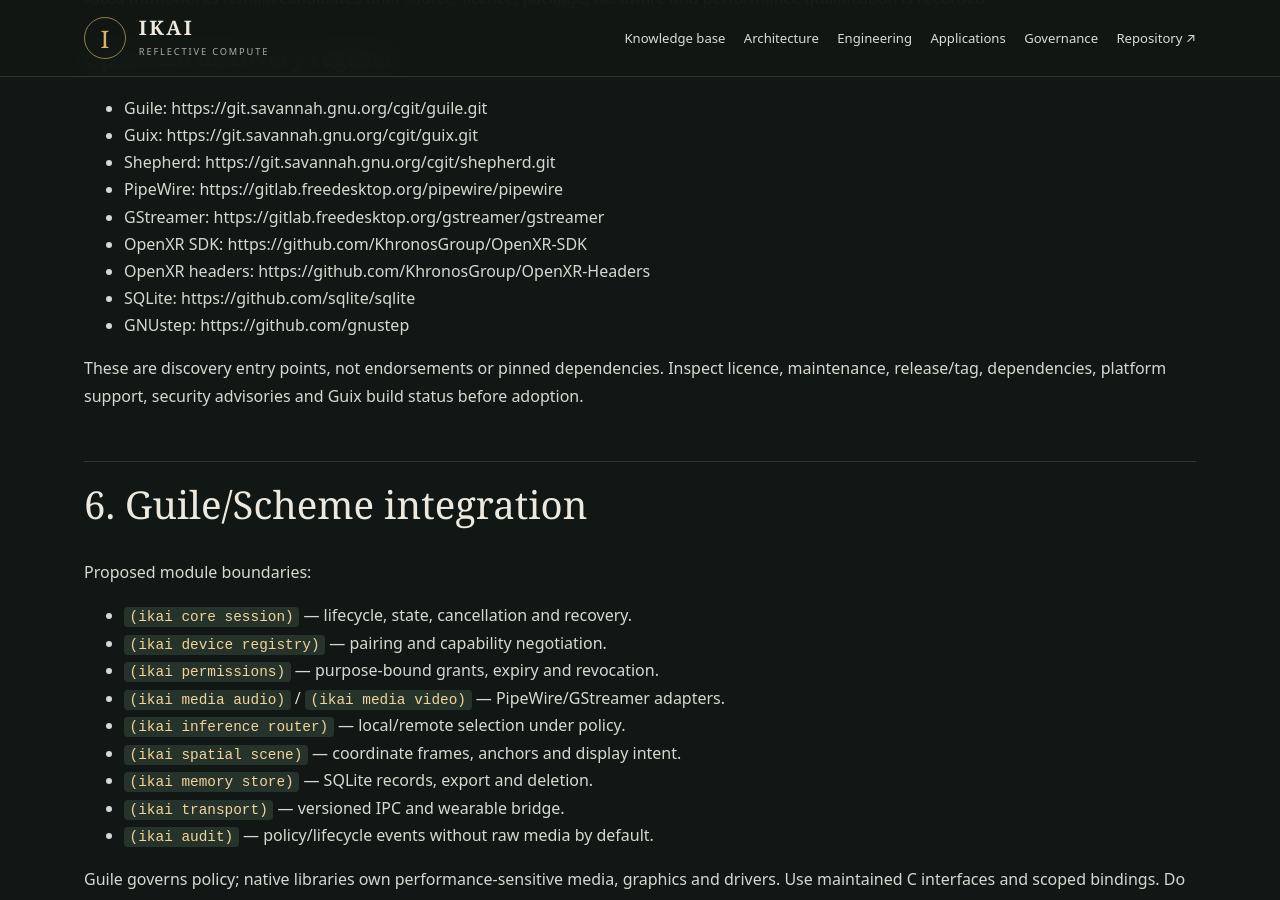
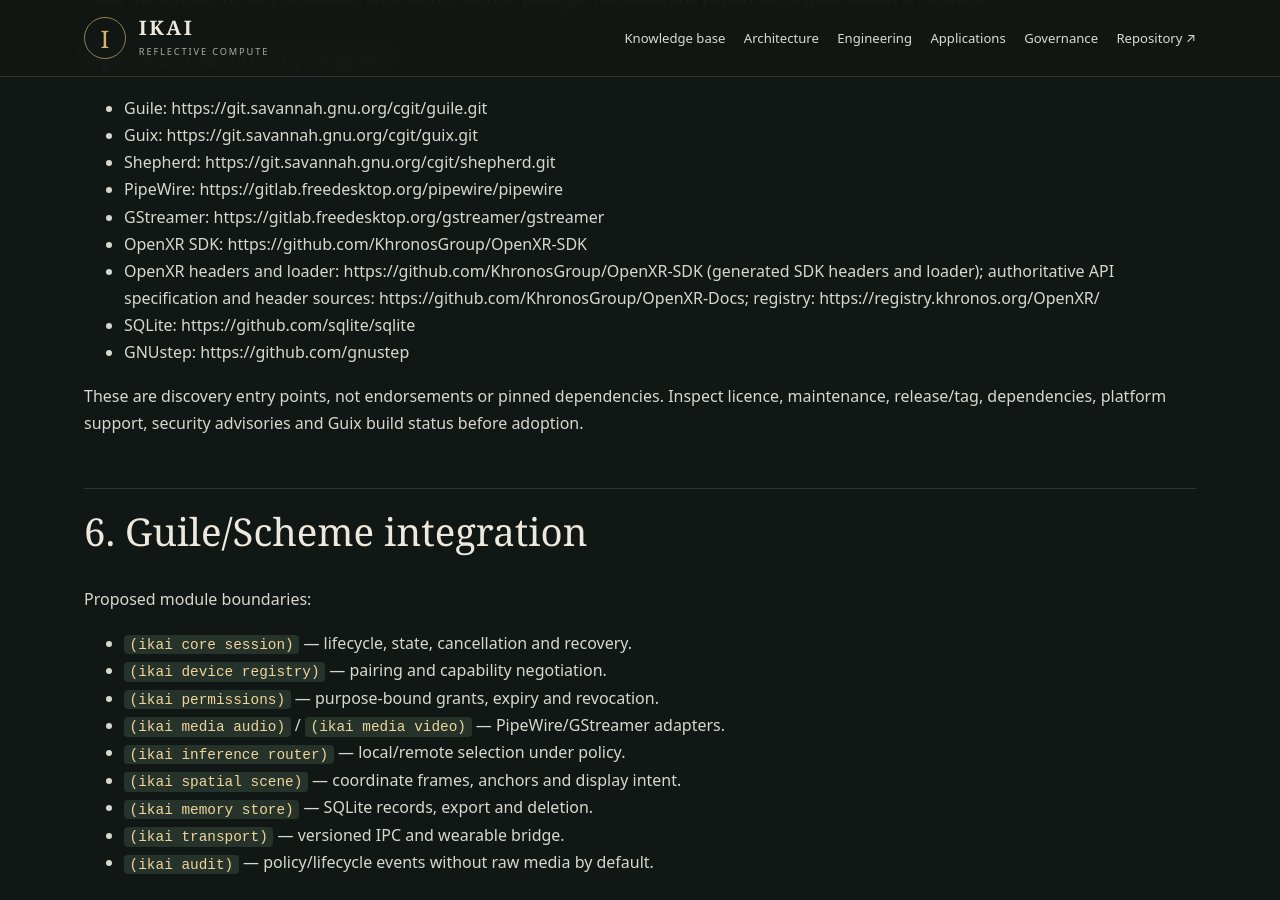
Before and after one commit to donfelohke/Ikai, a Jekyll site: the page built from docs/IKAI-VOICE-GLASSES-DISTRIBUTED-ARCHITECTURE-2026-11-18.md, in a window 1280 px wide and 900 px high, scrolled down 4028 px. Built offline with Jekyll 4.4.1, drawn with Linux system fonts in a browser that asks for light colours; our own code applies the rules of GitHub Pages for plain Markdown files.

Commit message:
Use canonical Khronos OpenXR sources

```diff
--- a/docs/IKAI-VOICE-GLASSES-DISTRIBUTED-ARCHITECTURE-2026-11-18.md
+++ b/docs/IKAI-VOICE-GLASSES-DISTRIBUTED-ARCHITECTURE-2026-11-18.md
@@ -96,7 +96,7 @@ JavaScript is prohibited as runtime, application language, framework or architec
 - PipeWire: https://gitlab.freedesktop.org/pipewire/pipewire
 - GStreamer: https://gitlab.freedesktop.org/gstreamer/gstreamer
 - OpenXR SDK: https://github.com/KhronosGroup/OpenXR-SDK
-- OpenXR headers: https://github.com/KhronosGroup/OpenXR-Headers
+- OpenXR headers and loader: https://github.com/KhronosGroup/OpenXR-SDK (generated SDK headers and loader); authoritative API specification and header sources: https://github.com/KhronosGroup/OpenXR-Docs; registry: https://registry.khronos.org/OpenXR/
 - SQLite: https://github.com/sqlite/sqlite
 - GNUstep: https://github.com/gnustep
 
```
